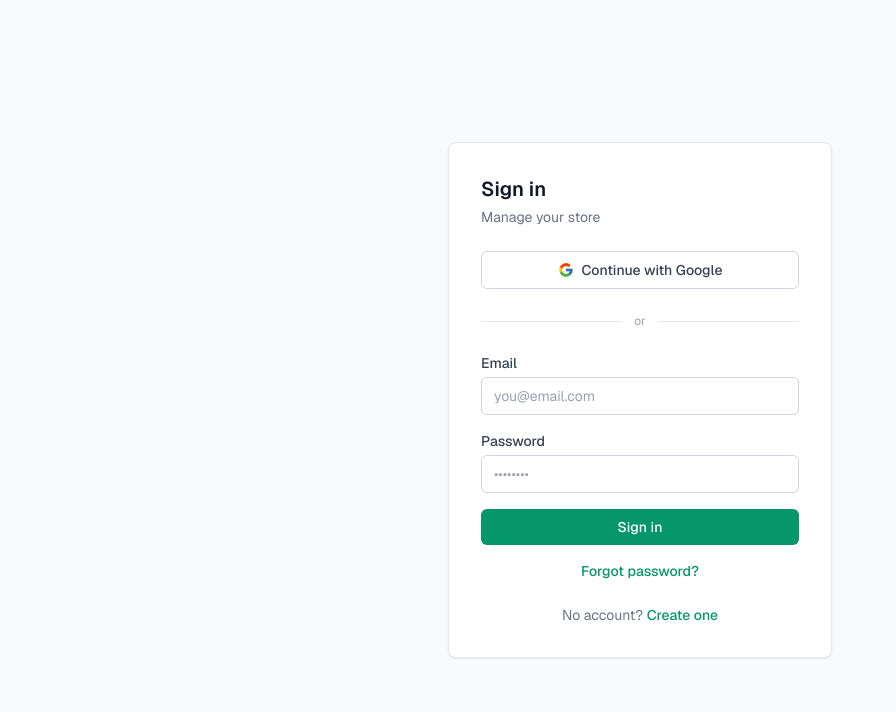
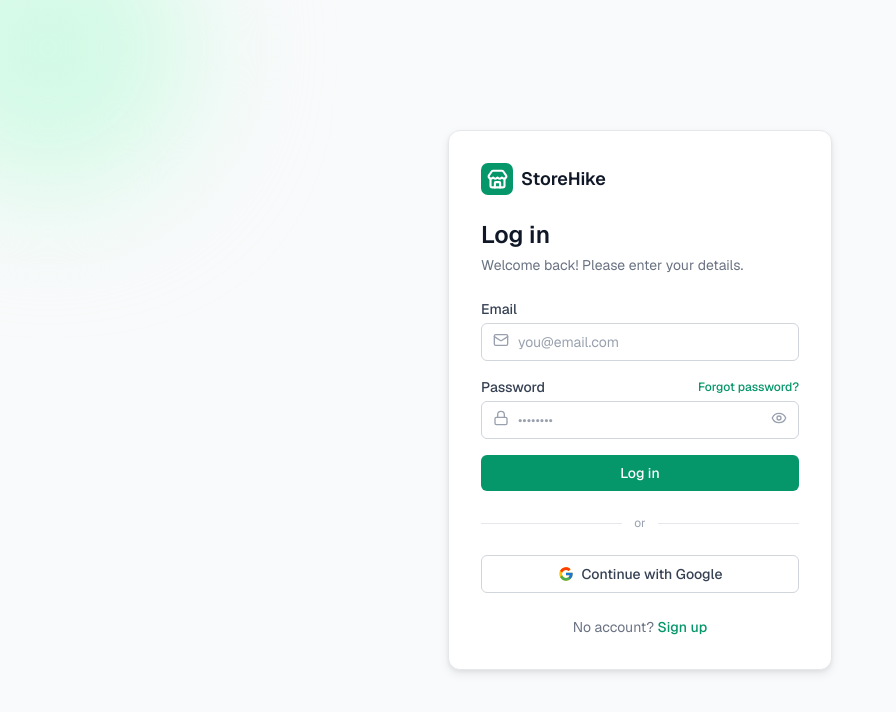
Before and after one commit to Paulsnrdev/Store-Builder, a Next.js app: page /login in a window 1280 px wide. Shown: the top 712 px of the page, without its empty margins (0-896 px from the left). Built offline with nearby package versions, Linux system fonts and the light colour scheme.

Commit message:
Redesign Login/Sign-up UI with icons and branded card layout
Reorders forms (fields first, Google below), adds icon inputs, a
password show/hide toggle, and a two-column sign-up layout with the
StoreHike logo on both auth cards.

```diff
--- a/src/app/register/page.tsx
+++ b/src/app/register/page.tsx
@@ -25,7 +25,7 @@
   }
 
   return (
-    <AuthCard title="Create your store" description="Start selling in minutes">
+    <AuthCard title="Create your store" description="Start selling in minutes" size="md">
       <RegisterForm />
       <p className="text-center text-sm text-gray-500">
         Already have an account?{" "}
--- a/src/components/auth/auth-card.tsx
+++ b/src/components/auth/auth-card.tsx
@@ -1,17 +1,29 @@
+import { Logo } from "@/components/marketing/logo";
+
+const MAX_WIDTH = { sm: "max-w-sm", md: "max-w-md" } as const;
+
 export function AuthCard({
   title,
   description,
+  size = "sm",
   children,
 }: {
   title: string;
   description?: string;
+  size?: keyof typeof MAX_WIDTH;
   children?: React.ReactNode;
 }) {
   return (
-    <div className="flex min-h-screen items-center justify-center bg-gray-50 px-4">
-      <div className="w-full max-w-sm animate-fade-in space-y-6 rounded-lg border border-gray-200 bg-white p-8 shadow-card">
+    <div className="relative flex min-h-screen items-center justify-center overflow-hidden bg-gray-50 px-4 py-12">
+      <div className="pointer-events-none absolute -left-24 -top-24 h-72 w-72 rounded-full bg-brand-100 blur-3xl" />
+      <div className="pointer-events-none absolute -bottom-24 -right-24 h-72 w-72 rounded-full bg-brand-50 blur-3xl" />
+
+      <div
+        className={`relative w-full ${MAX_WIDTH[size]} animate-fade-in space-y-6 rounded-xl border border-gray-200 bg-white p-8 shadow-card-hover`}
+      >
+        <Logo />
         <div>
-          <h1 className="text-xl font-semibold text-gray-900">{title}</h1>
+          <h1 className="text-2xl font-semibold text-gray-900">{title}</h1>
           {description && <p className="mt-1 text-sm text-gray-500">{description}</p>}
         </div>
         {children}
--- /dev/null
+++ b/src/components/auth/google-icon.tsx
@@ -0,0 +1,22 @@
+export function GoogleIcon() {
+  return (
+    <svg viewBox="0 0 48 48" className="h-4 w-4" aria-hidden="true">
+      <path
+        fill="#FFC107"
+        d="M43.611 20.083H42V20H24v8h11.303c-1.649 4.657-6.08 8-11.303 8-6.627 0-12-5.373-12-12s5.373-12 12-12c3.059 0 5.842 1.154 7.961 3.039l5.657-5.657C34.046 6.053 29.268 4 24 4 12.955 4 4 12.955 4 24s8.955 20 20 20 20-8.955 20-20c0-1.341-.138-2.65-.389-3.917z"
+      />
+      <path
+        fill="#FF3D00"
+        d="M6.306 14.691l6.571 4.819C14.655 15.108 18.961 12 24 12c3.059 0 5.842 1.154 7.961 3.039l5.657-5.657C34.046 6.053 29.268 4 24 4 16.318 4 9.656 8.337 6.306 14.691z"
+      />
+      <path
+        fill="#4CAF50"
+        d="M24 44c5.166 0 9.86-1.977 13.409-5.192l-6.19-5.238A11.91 11.91 0 0124 36c-5.202 0-9.619-3.317-11.283-7.946l-6.522 5.025C9.505 39.556 16.227 44 24 44z"
+      />
+      <path
+        fill="#1976D2"
+        d="M43.611 20.083H42V20H24v8h11.303a12.04 12.04 0 01-4.087 5.571l.003-.002 6.19 5.238C36.971 39.205 44 34 44 24c0-1.341-.138-2.65-.389-3.917z"
+      />
+    </svg>
+  );
+}
--- /dev/null
+++ b/src/components/auth/icon-input.tsx
@@ -0,0 +1,16 @@
+import type { LucideIcon } from "lucide-react";
+import { Input } from "@/components/ui/input";
+import { cn } from "@/lib/cn";
+
+export function IconInput({
+  icon: Icon,
+  className,
+  ...props
+}: { icon: LucideIcon } & React.InputHTMLAttributes<HTMLInputElement>) {
+  return (
+    <div className="relative">
+      <Icon className="pointer-events-none absolute left-3 top-1/2 h-4 w-4 -translate-y-1/2 text-gray-400" />
+      <Input className={cn("pl-9", className)} {...props} />
+    </div>
+  );
+}
--- /dev/null
+++ b/src/components/auth/icon-select.tsx
@@ -0,0 +1,21 @@
+import type { LucideIcon } from "lucide-react";
+import { ChevronDown } from "lucide-react";
+import { Select } from "@/components/ui/select";
+import { cn } from "@/lib/cn";
+
+export function IconSelect({
+  icon: Icon,
+  className,
+  children,
+  ...props
+}: { icon: LucideIcon } & React.SelectHTMLAttributes<HTMLSelectElement>) {
+  return (
+    <div className="relative">
+      <Icon className="pointer-events-none absolute left-3 top-1/2 h-4 w-4 -translate-y-1/2 text-gray-400" />
+      <Select className={cn("appearance-none pl-9 pr-9", className)} {...props}>
+        {children}
+      </Select>
+      <ChevronDown className="pointer-events-none absolute right-3 top-1/2 h-4 w-4 -translate-y-1/2 text-gray-400" />
+    </div>
+  );
+}
--- a/src/components/auth/login-form.tsx
+++ b/src/components/auth/login-form.tsx
@@ -4,8 +4,11 @@
 import { useSearchParams } from "next/navigation";
 import { signIn } from "next-auth/react";
 import Link from "next/link";
+import { Mail } from "lucide-react";
 import { AuthCard } from "@/components/auth/auth-card";
-import { Input } from "@/components/ui/input";
+import { IconInput } from "@/components/auth/icon-input";
+import { PasswordInput } from "@/components/auth/password-input";
+import { GoogleIcon } from "@/components/auth/google-icon";
 import { Button } from "@/components/ui/button";
 
 export function LoginForm() {
@@ -34,39 +37,12 @@
   }
 
   return (
-    <AuthCard title="Sign in" description="Manage your store">
-      <Button variant="secondary" onClick={() => signIn("google", { callbackUrl })} type="button" className="w-full">
-        <svg viewBox="0 0 48 48" className="h-4 w-4" aria-hidden="true">
-          <path
-            fill="#FFC107"
-            d="M43.611 20.083H42V20H24v8h11.303c-1.649 4.657-6.08 8-11.303 8-6.627 0-12-5.373-12-12s5.373-12 12-12c3.059 0 5.842 1.154 7.961 3.039l5.657-5.657C34.046 6.053 29.268 4 24 4 12.955 4 4 12.955 4 24s8.955 20 20 20 20-8.955 20-20c0-1.341-.138-2.65-.389-3.917z"
-          />
-          <path
-            fill="#FF3D00"
-            d="M6.306 14.691l6.571 4.819C14.655 15.108 18.961 12 24 12c3.059 0 5.842 1.154 7.961 3.039l5.657-5.657C34.046 6.053 29.268 4 24 4 16.318 4 9.656 8.337 6.306 14.691z"
-          />
-          <path
-            fill="#4CAF50"
-            d="M24 44c5.166 0 9.86-1.977 13.409-5.192l-6.19-5.238A11.91 11.91 0 0124 36c-5.202 0-9.619-3.317-11.283-7.946l-6.522 5.025C9.505 39.556 16.227 44 24 44z"
-          />
-          <path
-            fill="#1976D2"
-            d="M43.611 20.083H42V20H24v8h11.303a12.04 12.04 0 01-4.087 5.571l.003-.002 6.19 5.238C36.971 39.205 44 34 44 24c0-1.341-.138-2.65-.389-3.917z"
-          />
-        </svg>
-        Continue with Google
-      </Button>
-
-      <div className="flex items-center gap-3 text-xs text-gray-400">
-        <div className="h-px flex-1 bg-gray-200" />
-        or
-        <div className="h-px flex-1 bg-gray-200" />
-      </div>
-
+    <AuthCard title="Log in" description="Welcome back! Please enter your details.">
       <form onSubmit={handleSubmit} className="space-y-4">
         <div>
           <label className="block text-sm font-medium text-gray-700">Email</label>
-          <Input
+          <IconInput
+            icon={Mail}
             type="email"
             required
             placeholder="you@email.com"
@@ -76,9 +52,13 @@
           />
         </div>
         <div>
-          <label className="block text-sm font-medium text-gray-700">Password</label>
-          <Input
-            type="password"
+          <div className="flex items-center justify-between">
+            <label className="block text-sm font-medium text-gray-700">Password</label>
+            <Link href="/forgot-password" className="text-xs font-medium text-brand-600 hover:underline">
+              Forgot password?
+            </Link>
+          </div>
+          <PasswordInput
             required
             placeholder="••••••••"
             value={password}
@@ -88,19 +68,25 @@
         </div>
         {error && <p className="text-sm text-red-600">{error}</p>}
         <Button type="submit" disabled={loading} className="w-full">
-          {loading ? "Signing in..." : "Sign in"}
+          {loading ? "Signing in..." : "Log in"}
         </Button>
-        <p className="text-center text-sm">
-          <Link href="/forgot-password" className="font-medium text-brand-600 hover:underline">
-            Forgot password?
-          </Link>
-        </p>
       </form>
+
+      <div className="flex items-center gap-3 text-xs text-gray-400">
+        <div className="h-px flex-1 bg-gray-200" />
+        or
+        <div className="h-px flex-1 bg-gray-200" />
+      </div>
+
+      <Button variant="secondary" onClick={() => signIn("google", { callbackUrl })} type="button" className="w-full">
+        <GoogleIcon />
+        Continue with Google
+      </Button>
 
       <p className="text-center text-sm text-gray-500">
         No account?{" "}
         <Link href="/register" className="font-medium text-brand-600 hover:underline">
-          Create one
+          Sign up
         </Link>
       </p>
     </AuthCard>
--- /dev/null
+++ b/src/components/auth/password-input.tsx
@@ -0,0 +1,26 @@
+"use client";
+
+import { useState } from "react";
+import { Eye, EyeOff, Lock } from "lucide-react";
+import { Input } from "@/components/ui/input";
+import { cn } from "@/lib/cn";
+
+export function PasswordInput({ className, ...props }: React.InputHTMLAttributes<HTMLInputElement>) {
+  const [visible, setVisible] = useState(false);
+
+  return (
+    <div className="relative">
+      <Lock className="pointer-events-none absolute left-3 top-1/2 h-4 w-4 -translate-y-1/2 text-gray-400" />
+      <Input type={visible ? "text" : "password"} className={cn("pl-9 pr-10", className)} {...props} />
+      <button
+        type="button"
+        onClick={() => setVisible((v) => !v)}
+        tabIndex={-1}
+        aria-label={visible ? "Hide password" : "Show password"}
+        className="absolute right-3 top-1/2 -translate-y-1/2 text-gray-400 transition-colors hover:text-gray-600"
+      >
+        {visible ? <EyeOff className="h-4 w-4" /> : <Eye className="h-4 w-4" />}
+      </button>
+    </div>
+  );
+}
--- a/src/components/auth/register-form.tsx
+++ b/src/components/auth/register-form.tsx
@@ -2,9 +2,12 @@
 
 import { useActionState } from "react";
 import { signIn } from "next-auth/react";
+import { User, Mail, Store, Tag } from "lucide-react";
 import { registerSeller, type RegisterState } from "@/lib/actions/auth";
-import { Input } from "@/components/ui/input";
-import { Select } from "@/components/ui/select";
+import { IconInput } from "@/components/auth/icon-input";
+import { IconSelect } from "@/components/auth/icon-select";
+import { PasswordInput } from "@/components/auth/password-input";
+import { GoogleIcon } from "@/components/auth/google-icon";
 import { Button } from "@/components/ui/button";
 import { STORE_NICHES } from "@/lib/store-niches";
 
@@ -15,54 +18,29 @@
 
   return (
     <>
-      <Button variant="secondary" onClick={() => signIn("google", { callbackUrl: "/register" })} type="button" className="w-full">
-        <svg viewBox="0 0 48 48" className="h-4 w-4" aria-hidden="true">
-          <path
-            fill="#FFC107"
-            d="M43.611 20.083H42V20H24v8h11.303c-1.649 4.657-6.08 8-11.303 8-6.627 0-12-5.373-12-12s5.373-12 12-12c3.059 0 5.842 1.154 7.961 3.039l5.657-5.657C34.046 6.053 29.268 4 24 4 12.955 4 4 12.955 4 24s8.955 20 20 20 20-8.955 20-20c0-1.341-.138-2.65-.389-3.917z"
-          />
-          <path
-            fill="#FF3D00"
-            d="M6.306 14.691l6.571 4.819C14.655 15.108 18.961 12 24 12c3.059 0 5.842 1.154 7.961 3.039l5.657-5.657C34.046 6.053 29.268 4 24 4 16.318 4 9.656 8.337 6.306 14.691z"
-          />
-          <path
-            fill="#4CAF50"
-            d="M24 44c5.166 0 9.86-1.977 13.409-5.192l-6.19-5.238A11.91 11.91 0 0124 36c-5.202 0-9.619-3.317-11.283-7.946l-6.522 5.025C9.505 39.556 16.227 44 24 44z"
-          />
-          <path
-            fill="#1976D2"
-            d="M43.611 20.083H42V20H24v8h11.303a12.04 12.04 0 01-4.087 5.571l.003-.002 6.19 5.238C36.971 39.205 44 34 44 24c0-1.341-.138-2.65-.389-3.917z"
-          />
-        </svg>
-        Continue with Google
-      </Button>
-
-      <div className="my-6 flex items-center gap-3 text-xs text-gray-400">
-        <div className="h-px flex-1 bg-gray-200" />
-        or
-        <div className="h-px flex-1 bg-gray-200" />
-      </div>
-
       <form action={formAction} className="space-y-4">
+        <div className="grid grid-cols-1 gap-4 sm:grid-cols-2">
           <div>
             <label className="block text-sm font-medium text-gray-700">Your name</label>
-          <Input name="name" type="text" required placeholder="e.g. Segun Ajayi" className="mt-1" />
+            <IconInput icon={User} name="name" type="text" required placeholder="e.g. Wall Mart" className="mt-1" />
           </div>
           <div>
             <label className="block text-sm font-medium text-gray-700">Email</label>
-          <Input name="email" type="email" required placeholder="you@email.com" className="mt-1" />
+            <IconInput icon={Mail} name="email" type="email" required placeholder="you@email.com" className="mt-1" />
+          </div>
         </div>
         <div>
           <label className="block text-sm font-medium text-gray-700">Password</label>
-          <Input name="password" type="password" required minLength={8} placeholder="At least 8 characters" className="mt-1" />
+          <PasswordInput name="password" required minLength={8} placeholder="At least 8 characters" className="mt-1" />
         </div>
+        <div className="grid grid-cols-1 gap-4 sm:grid-cols-2">
           <div>
             <label className="block text-sm font-medium text-gray-700">Store name</label>
-          <Input name="storeName" type="text" required placeholder="e.g. Chunkz" className="mt-1" />
+            <IconInput icon={Store} name="storeName" type="text" required placeholder="e.g. Chunkz" className="mt-1" />
           </div>
           <div>
             <label className="block text-sm font-medium text-gray-700">What do you sell?</label>
-          <Select name="niche" required defaultValue="" className="mt-1">
+            <IconSelect icon={Tag} name="niche" required defaultValue="" className="mt-1">
               <option value="" disabled>
                 Select a niche
               </option>
@@ -71,13 +49,30 @@
                   {n.label}
                 </option>
               ))}
-          </Select>
+            </IconSelect>
+          </div>
         </div>
         {state.error && <p className="text-sm text-red-600">{state.error}</p>}
         <Button type="submit" disabled={pending} className="w-full">
           {pending ? "Creating..." : "Create store"}
         </Button>
       </form>
+
+      <div className="flex items-center gap-3 text-xs text-gray-400">
+        <div className="h-px flex-1 bg-gray-200" />
+        or
+        <div className="h-px flex-1 bg-gray-200" />
+      </div>
+
+      <Button
+        variant="secondary"
+        onClick={() => signIn("google", { callbackUrl: "/register" })}
+        type="button"
+        className="w-full"
+      >
+        <GoogleIcon />
+        Continue with Google
+      </Button>
     </>
   );
 }
```
Lines whose indentation alone changed are shown as unchanged.
